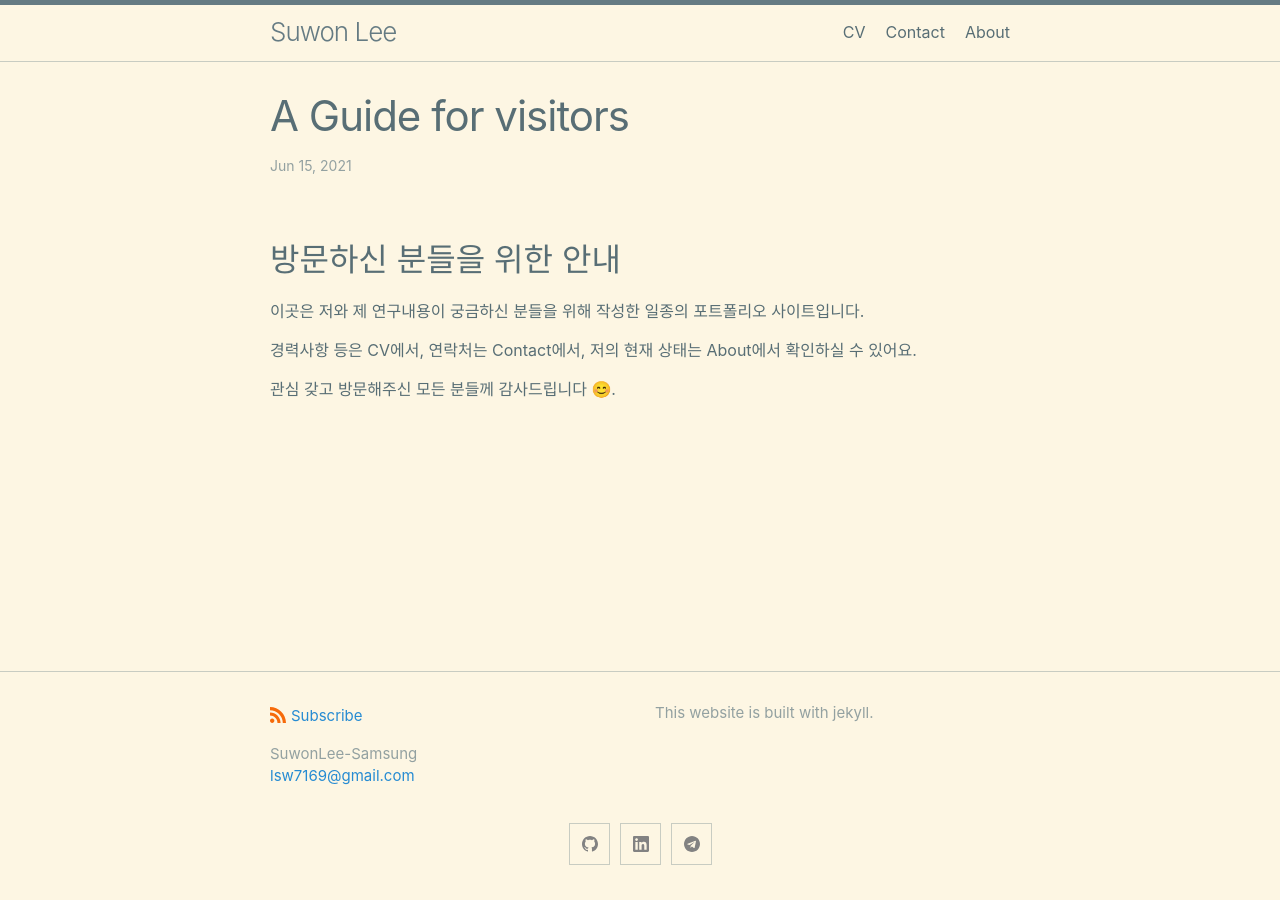
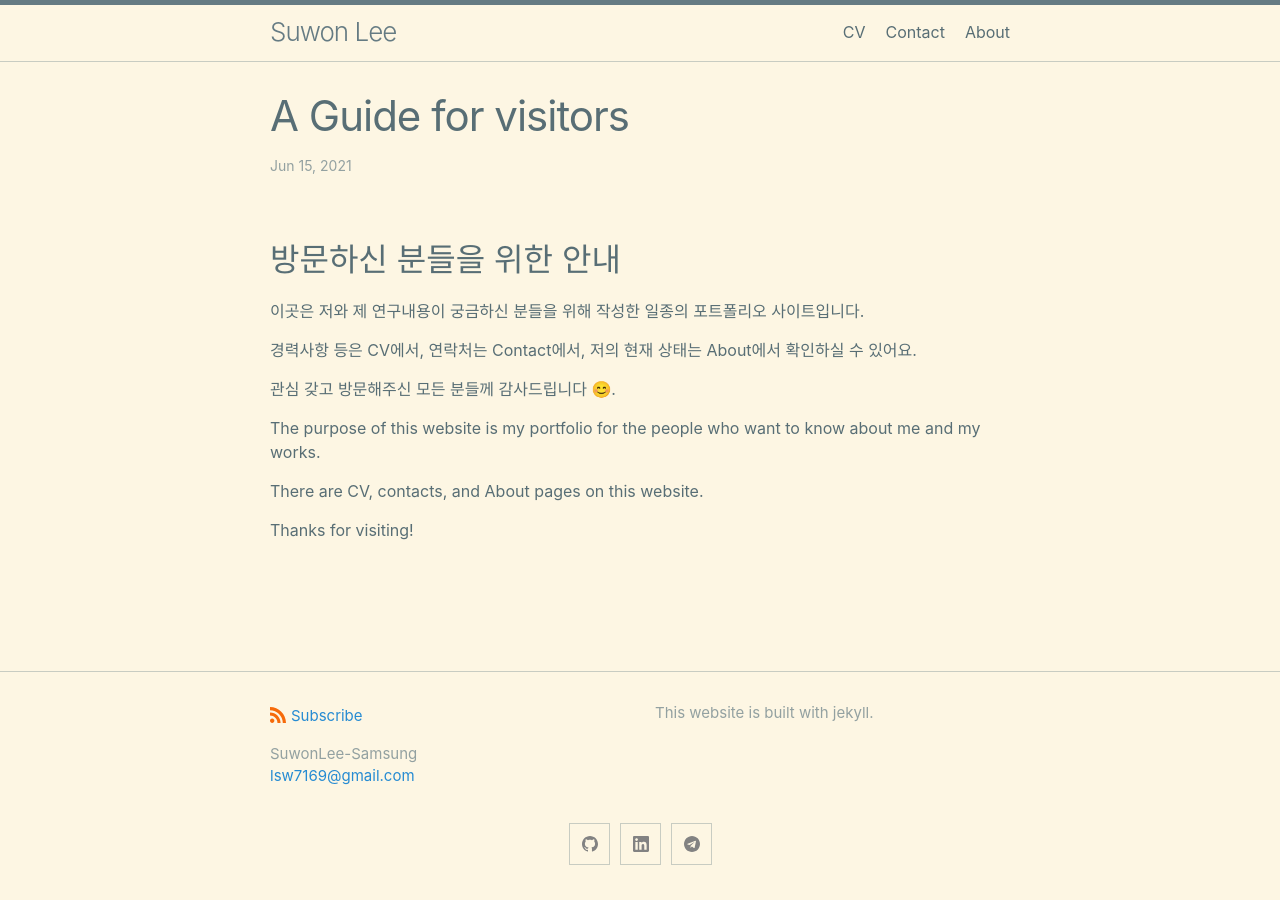
Before and after one commit to SuwonLee-KMU/SuwonLee-KMU.github.io, a Jekyll site: the page built from docs/_posts/2021-06-15-first-post.markdown, in a window 1280 px wide. Built offline with Jekyll 4.4.1, drawn with Linux system fonts in a browser that asks for light colours.

Commit message:
일부 수정사항 반영

```diff
--- a/docs/_posts/2021-06-15-first-post.markdown
+++ b/docs/_posts/2021-06-15-first-post.markdown
@@ -12,3 +12,9 @@ categories: jekyll update
 경력사항 등은 CV에서, 연락처는 Contact에서, 저의 현재 상태는 About에서 확인하실 수 있어요.
 
 관심 갖고 방문해주신 모든 분들께 감사드립니다 😊.
+
+The purpose of this website is my portfolio for the people who want to know about me and my works.
+
+There are CV, contacts, and About pages on this website.
+
+Thanks for visiting!
```
Also changed, not shown: docs/CV.md (+1 -1 lines), docs/research/Optimization Result.md (+14 -0 lines), Untitled 1.md (deleted), Untitled.md (deleted).
